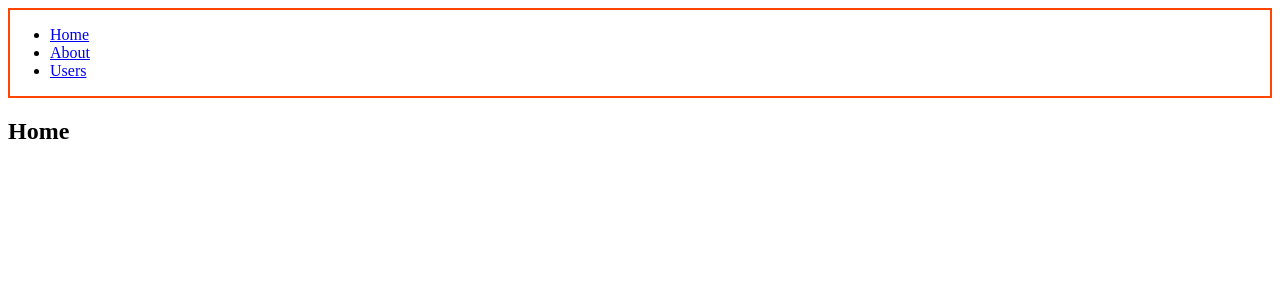
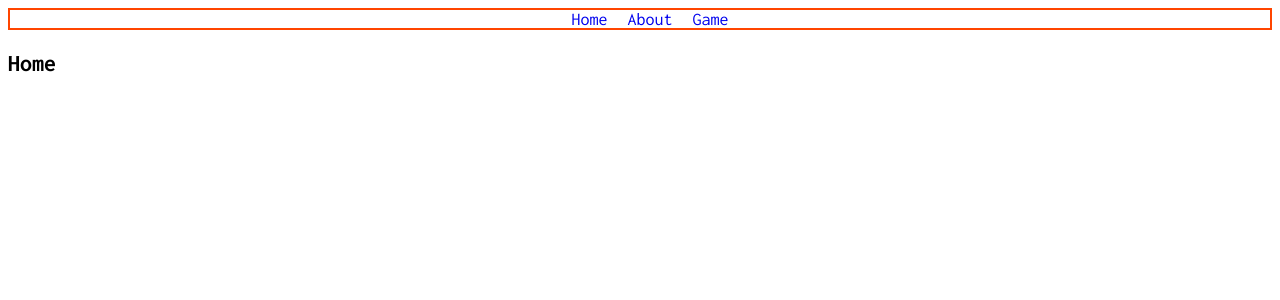
Before and after one commit to lincolnwisely/2021_lincoln, a React app: page / in a window 1280 px wide. Shown: the top 300 px of the page. Built offline with nearby package versions, Linux system fonts and the light colour scheme.

Commit message:
Import google font

```diff
--- a/src/App.js
+++ b/src/App.js
@@ -19,11 +19,11 @@ class App extends Component {
 
     function Aboot() {
       // About
-      return <h2>What the hell!</h2>;
+      return <h2>It works! Hello, world.</h2>;
     }
 
-    function Users() {
-      return <h2>Users</h2>;
+    function Game() {
+      return <h2>game</h2>;
     }
 
     return(
@@ -42,7 +42,7 @@ class App extends Component {
               <Link to="/about">About</Link>
             </li>
             <li>
-              <Link to="/users">Users</Link>
+              <Link to="/game">Game</Link>
             </li>
           </ul>
         </nav>
@@ -53,9 +53,10 @@ class App extends Component {
           <Route path="/about">
             <About />
             <Aboot />
+            <Welcome name="Vince"/>
           </Route>
-          <Route path="/users">
-            <Users />
+          <Route path="/game">
+            <Game />
           </Route>
           <Route path="/">
             <Home />
--- a/src/index.html
+++ b/src/index.html
@@ -6,8 +6,6 @@
     <title>Lincoln 2021</title>
   </head>
   <body>
-    <div id="app">
-      <h1>Lincoln's back to have fun!!! Hello world</h1>
-    </div>
+    <div id="app"></div>
   </body>
 </html>
--- /dev/null
+++ b/src/scss/_fonts.scss
@@ -0,0 +1,3 @@
+* {
+  font-family: $primary-font;
+}
--- a/src/scss/_nav.scss
+++ b/src/scss/_nav.scss
@@ -1,5 +1,23 @@
-nav {
-  display: flex;
-  flex-direction: row;
+nav  {
   border: 2px solid orangered;
+
+  ul {
+    display: flex;
+    flex-direction: row;
+    max-width: 700px;
+    width: 90%;
+    margin: 0 auto;
+    width: 100%;
+    justify-content: center;
+
+     li {
+
+       margin-right: 20px;
+       list-style: none;
+       font-size: 18px;
+       a {
+         text-decoration: none;
+       }
+     }
+  }
 }
--- /dev/null
+++ b/src/scss/_variables.scss
@@ -0,0 +1,15 @@
+// Variables
+$white: #fff;
+$black: #222;
+
+
+$orange: #ec4316;
+$hotlink: #f442d9;
+$purple: #e896ff;
+$jungle: #004653;
+
+// Google Fonts
+@import url('https://fonts.googleapis.com/css?family=Inconsolata:400,700');
+
+// Font Variables
+$primary-font: 'Inconsolata', monospace;
--- a/src/scss/styles.scss
+++ b/src/scss/styles.scss
@@ -1 +1,3 @@
+@import '_variables';
+@import 'fonts';
 @import '_nav'
```
Also changed, not shown: src/routes/index.js (deleted, +0 -57 lines).
